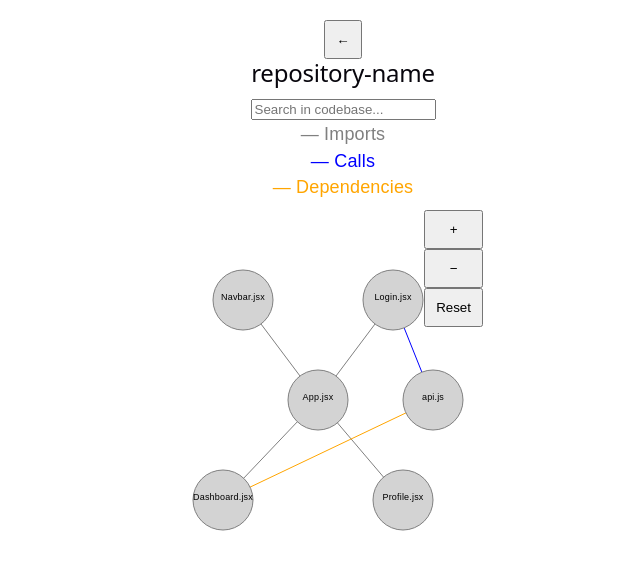
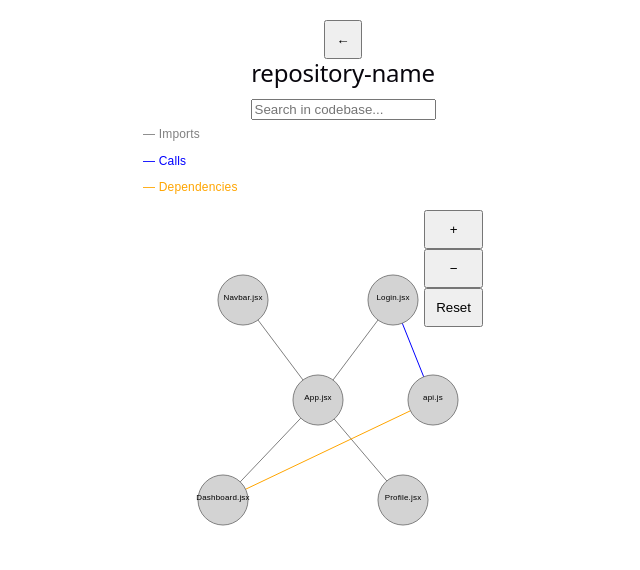
Before and after one commit to agile-students-fall2026/generic-mern-stack-project-repoiq, a React (Vite) app in the folder front-end/: page / in a window 1280 px wide. Shown: the top 570 px of the page, without its empty margins (297-937 px from the left). Built offline with nearby package versions, Linux system fonts and the light colour scheme.

Commit message:
bug fixes

```diff
--- a/front-end/src/components/InteractiveMap.jsx
+++ b/front-end/src/components/InteractiveMap.jsx
@@ -10,8 +10,8 @@ function InteractiveMap({ setPage }) {
 
   if (selected) {
     details = (
-      <div>
-        <h3>{selected.name}</h3>
+      <div style={{ fontSize: 12 }}>
+        <h3 style={{ fontSize: 16 }}>{selected.name}</h3>
         <p>{selected.info}</p>
         <p>Connections:</p>
 
@@ -32,12 +32,12 @@ function InteractiveMap({ setPage }) {
       <button onClick={() => setPage('complete')}>←</button>
       <h2>repository-name</h2>
       <input placeholder="Search in codebase..." />
-      <div>
-        <p style={{ color: 'gray' }}> — Imports</p>
-        <p style={{ color: 'blue' }}> — Calls</p>
-        <p style={{ color: 'orange' }}> — Dependencies</p>
+      <div style={{ textAlign: 'left', fontSize: 12 }}>
+        <p style={{ color: 'gray' }}>— Imports</p>
+        <p style={{ color: 'blue' }}>— Calls</p>
+        <p style={{ color: 'orange' }}>— Dependencies</p>
       </div>
-      <div style={{ position: 'relative', width: 350, height: 450 }}>
+      <div style={{ position: 'relative', width: 350, height: 350 }}>
         <svg
           width="350"
           height="450"
@@ -74,11 +74,11 @@ function InteractiveMap({ setPage }) {
                 <circle
                   cx={node.x}
                   cy={node.y}
-                  r="30"
+                  r="25"
                   fill="lightgray"
                   stroke="gray"
                 />
-                <text x={node.x} y={node.y} textAnchor="middle" fontSize="9">
+                <text x={node.x} y={node.y} textAnchor="middle" fontSize="8">
                   {node.name}
                 </text>
               </g>
```
